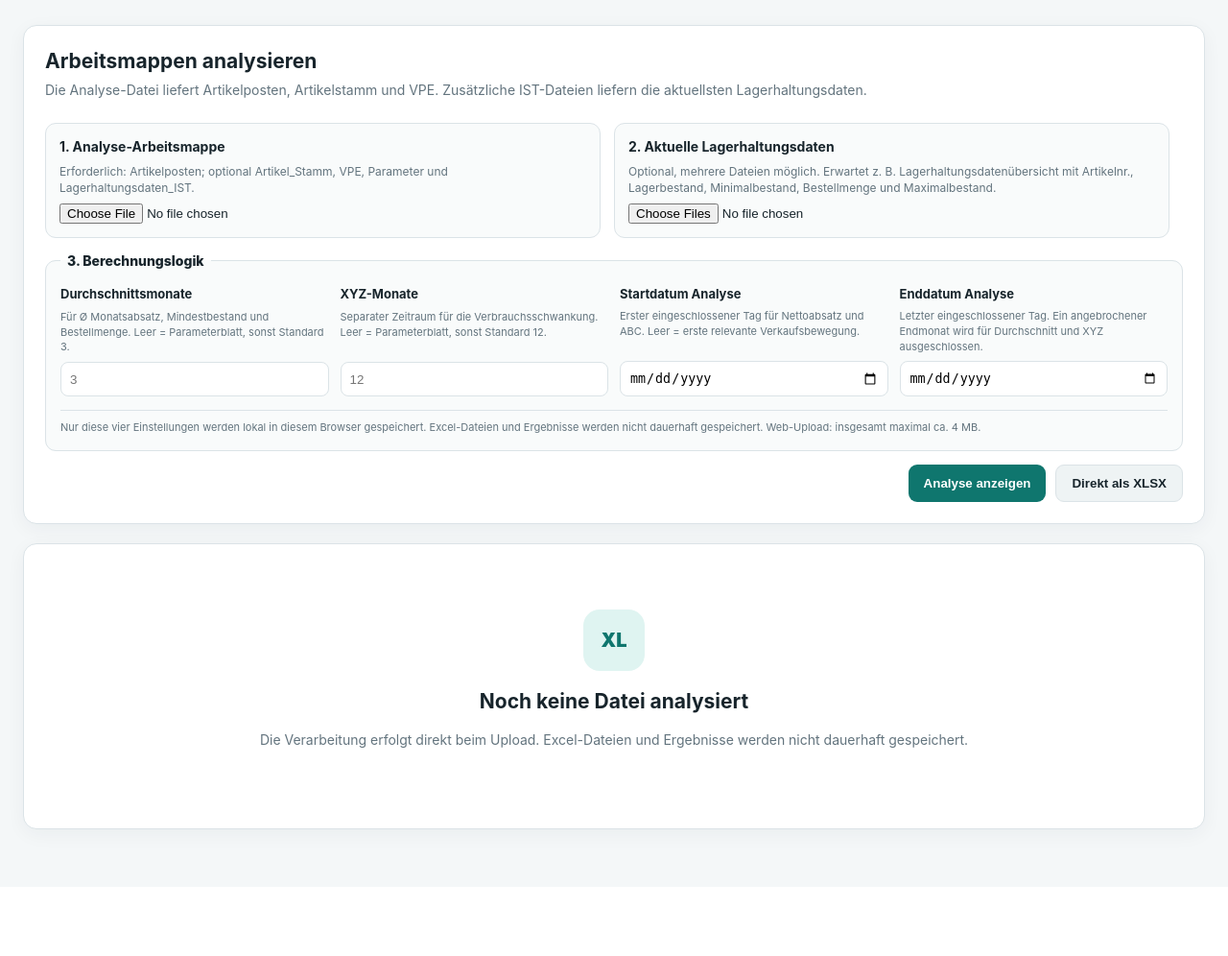
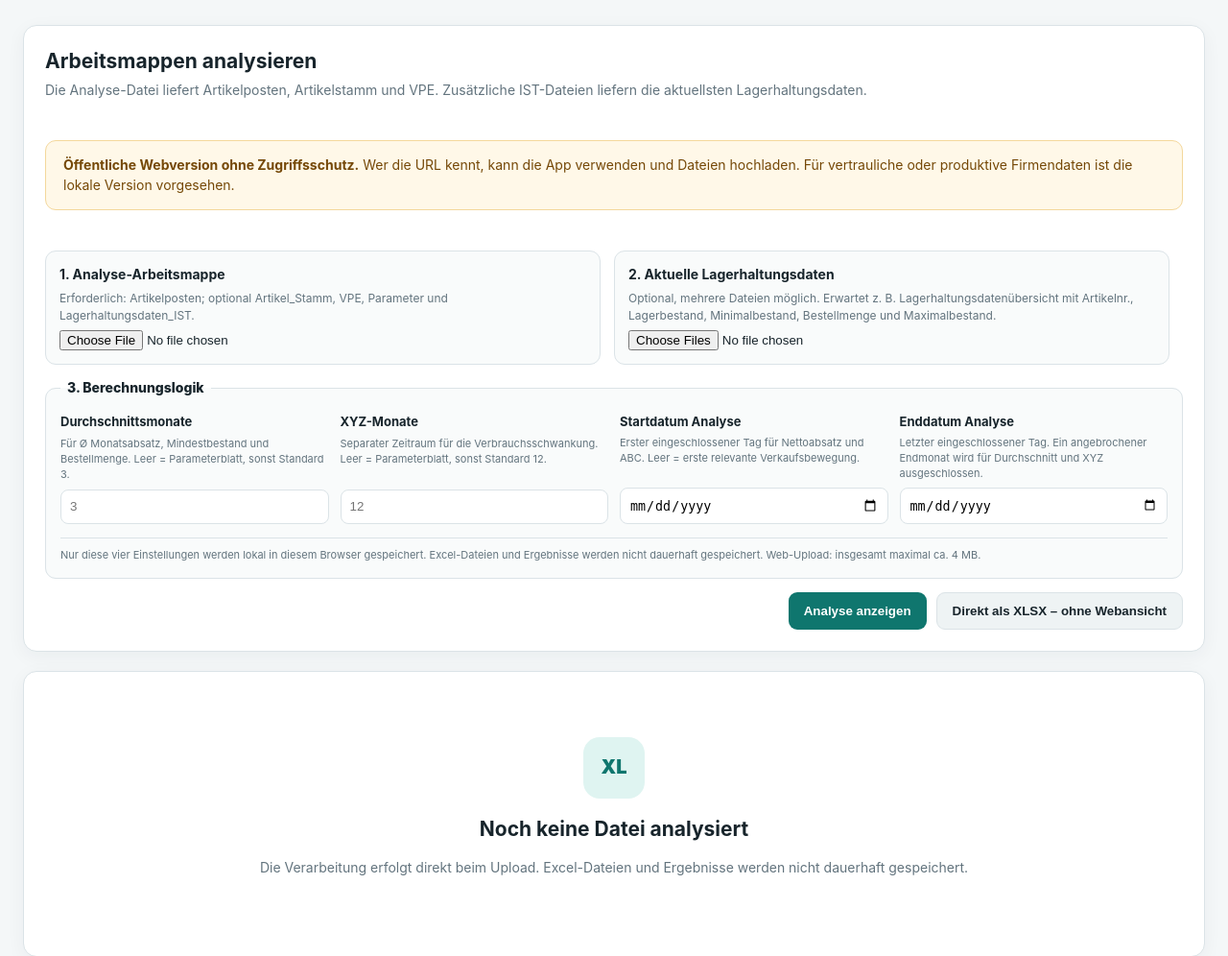
Before and after one commit to RayK02/Supply-Chain-Analytics, a Flask app: page / in a window 1280 px wide. Shown: the part 204-1200 px from the top of the page at 96% size. Before the commit the page ends 1083 px from the top, so only its background shows below. Run offline with Flask 3, Linux system fonts and the light colour scheme.

Commit message:
Clarify public access and direct export mode

```diff
--- a/templates/index.html
+++ b/templates/index.html
@@ -22,6 +22,10 @@
       <div>
         <h2>Arbeitsmappen analysieren</h2>
         <p>Die Analyse-Datei liefert Artikelposten, Artikelstamm und VPE. Zusätzliche IST-Dateien liefern die aktuellsten Lagerhaltungsdaten.</p>
+      </div>
+      <div class="message warning">
+        <strong>Öffentliche Webversion ohne Zugriffsschutz.</strong>
+        Wer die URL kennt, kann die App verwenden und Dateien hochladen. Für vertrauliche oder produktive Firmendaten ist die lokale Version vorgesehen.
       </div>
       <form id="analysisForm" data-settings-submitted="{{ 'true' if settings_submitted else 'false' }}" data-storage="localStorage" action="{{ url_for('analyze') }}" method="post" enctype="multipart/form-data" class="upload-form upload-grid">
         <label class="file-field">
@@ -65,7 +69,7 @@
 
         <div class="form-actions">
           <button type="submit" name="output_mode" value="view">Analyse anzeigen</button>
-          <button type="submit" name="output_mode" value="download" class="secondary strong">Direkt als XLSX</button>
+          <button type="submit" name="output_mode" value="download" class="secondary strong">Direkt als XLSX – ohne Webansicht</button>
         </div>
       </form>
       <div id="clientError" class="message error" hidden></div>
@@ -112,11 +116,7 @@
             <p class="source-list warning-text">Keine IST-Lagerhaltungsdaten erkannt.</p>
           {% endif %}
         </div>
-        {% if export_uri %}
-          <a class="download" href="{{ export_uri }}" download="{{ export_filename }}">XLSX herunterladen</a>
-        {% else %}
-          <span class="download disabled" title="Für grosse Auswertungen den direkten XLSX-Modus verwenden">Direkten XLSX-Modus verwenden</span>
-        {% endif %}
+        <span class="download disabled" title="Für einen XLSX-Export oben den direkten XLSX-Modus wählen">XLSX über Direktmodus</span>
       </section>
 
       <section class="kpis seven">
```
